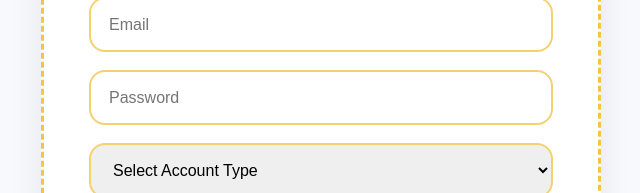
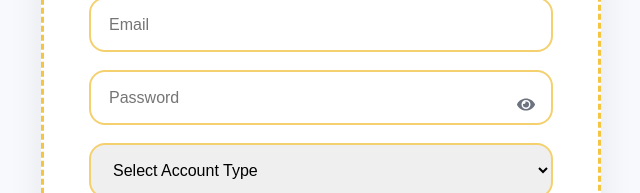
Before and after one commit to Nouf2027/Portfolio-Project, a React (Create React App) app in the folder Stage 4/frontend/: page /register in a window 1280 px wide. Shown: the part 266-459 px from the top of the page, without its empty margins (319-959 px from the left). Built offline with nearby package versions, Linux system fonts and the light colour scheme.

Commit message:
password eye regster

```diff
--- a/Stage 4/frontend/src/pages/Register.jsx
+++ b/Stage 4/frontend/src/pages/Register.jsx
@@ -1,6 +1,7 @@
 import React, { useState } from 'react';
 import API from '../api/axios';
 import Loading from "../components/Loading";
+import { FaEye, FaEyeSlash } from "react-icons/fa";
 
 function Register() {
   const [name, setName] = useState('');
@@ -16,6 +17,7 @@ function Register() {
   const [centerActivities, setCenterActivities] = useState('');
   const [centerTrade, setCenterTrade] = useState('');
   const [centerLicense, setCenterLicense] = useState('');
+  const [showPassword, setShowPassword] = useState(false);
 
   const handleSubmit = async (e) => {
     e.preventDefault();
@@ -90,7 +92,22 @@ function Register() {
         )}
         <input type="text" placeholder="Name" value={name} onChange={(e) => setName(e.target.value)} required />
         <input type="email" placeholder="Email" value={email} onChange={(e) => setEmail(e.target.value)} required />
-        <input type="password" placeholder="Password" value={password} onChange={(e) => setPassword(e.target.value)} required />
+<div className="password-container">
+  <input
+    type={showPassword ? "text" : "password"}
+    placeholder="Password"
+    value={password}
+    onChange={(e) => setPassword(e.target.value)}
+  />
+
+  <button
+    type="button"
+    className="password-toggle"
+    onClick={() => setShowPassword(!showPassword)}
+  >
+    {showPassword ? <FaEyeSlash /> : <FaEye />}
+  </button>
+</div>
         <select value={role} onChange={(e) => setRole(e.target.value)} required>
           <option value="">Select Account Type</option>
           <option value="parent">Parent</option>
```
